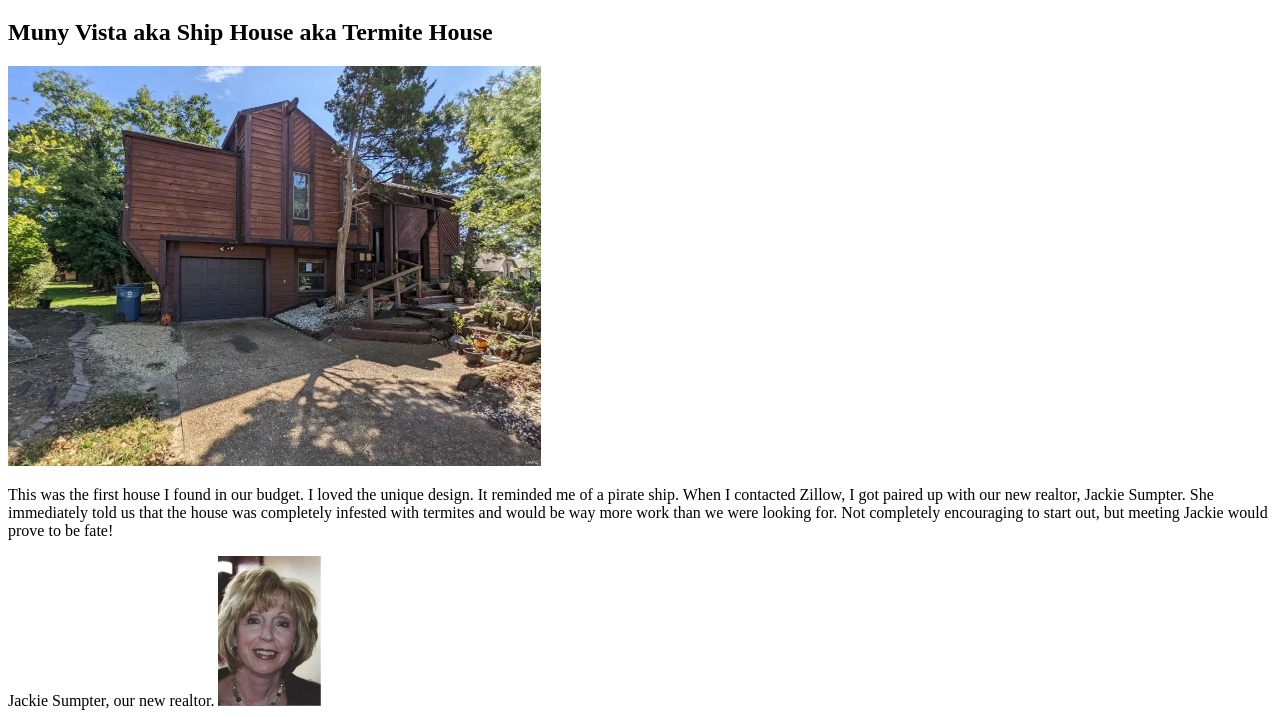
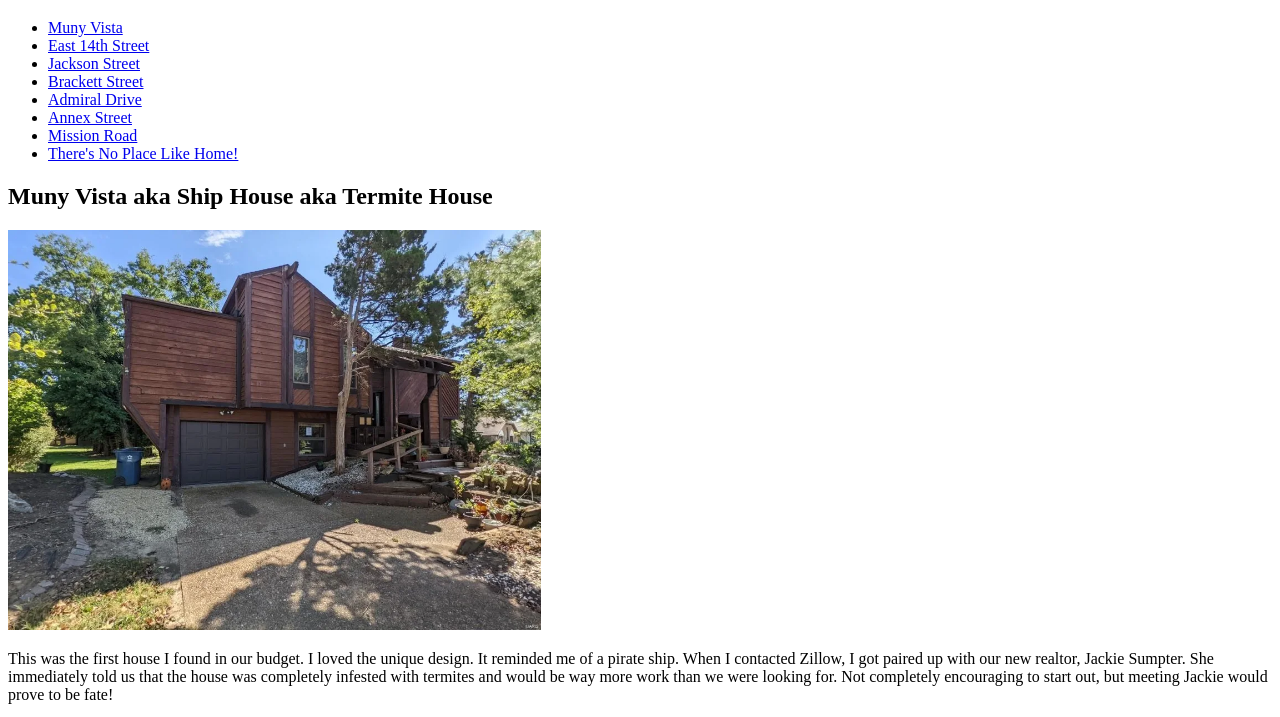
Before and after one commit to ha-x-3/html-me-something, a website: page index.html in a window 1280 px wide. Shown: the part 61-778 px from the top of the page. Drawn offline with Linux system fonts and the light colour scheme.

Commit message:
Added unordered list with links

```diff
--- a/index.html
+++ b/index.html
@@ -7,13 +7,22 @@
       <!-- Write your HTML in this file! -->
       <header>
          <h1>Our Home Buying Journey</h1>
-         <ul></ul>
+         <ul>
+          <li><a href="#muny-vista">Muny Vista</a></li>
+          <li><a href="#e-14th">East 14th Street</a></li>
+          <li><a href="#jackson">Jackson Street</a></li>
+          <li><a href="#brackett">Brackett Street</a></li>
+          <li><a href="#admiral">Admiral Drive</a></li>
+          <li><a href="#annex">Annex Street</a></li>
+          <li><a href="#mission">Mission Road</a></li>
+          <li><a href="#home">There's No Place Like Home!</a></li>
+         </ul>
 
        </header>
        <main>
          <article>
            <section>
-             <h2>Muny Vista aka Ship House aka Termite House</h1>
+             <h2 id="muny-vista">Muny Vista aka Ship House aka Termite House</h1>
              <img src="img/munyVista.jpg" alt="Muny Vista House" height="400px">
              <p>This was the first house I found in our budget. I loved the unique design. It reminded me of a pirate ship. When I contacted Zillow, I got paired up with our new realtor, Jackie Sumpter. She immediately told us that the house was completely infested with termites and would be way more work than we were looking for. Not completely encouraging to start out, but meeting Jackie would prove to be fate!</p>
              <aside>Jackie Sumpter, our new realtor.
@@ -21,37 +30,37 @@
              </aside>
            </section>
            <section>
-             <h2>East 14th Street aka The Smelly House</h2>
+             <h2 id="e-14th">East 14th Street aka The Smelly House</h2>
              <img src="img/east14th.jpg" alt="E 14th House" height="400px">
              <p>Here is where we finally met Jackie in person after only talking on the phone. I loved the house's vintage feel but there were a ton of red flags in the pictures. It turned out to be a rainy day so I expected it to be a bit musty since it had an original 1800's basement. When we got inside it didn't look terrible, but the smell was so overpowering that we only spent about 3 minutes inside. We spent the next half hour getting to know each other standing in the freezing rain outside rather than stand in the stench. Needless to say, next...</p>
            </section>
            <section>
-             <h2>Jackson Street aka Popsicle House</h2>
+             <h2 id="jackson">Jackson Street aka Popsicle House</h2>
              <img src="img/jacksonSt.jpg" alt="Jackson St House" height="400px">
              <p>This house still makes me sad. It had such charm and potential. However, as soon as we entered there was an old popsicle stick stuck to the floor and dirty laundry all over (I didn't expect HGTV shown houses in this market but come on!). The whole house was neglected and abused from start to finish. A good craftsman could really make this house sing, but it was so obviously not maintained we just couldn't take the risk. </p>
            </section>
            <section>
-             <h2>Brackett Street aka It <em>Could</em> Work I Guess...</h2>
+             <h2 id="brackett">Brackett Street aka It <em>Could</em> Work I Guess...</h2>
              <img src="img/brackettSt.jpg" alt="Brackett St House" height="400px">
              <p>This house was being rehabbed by the current owner who was doing a descent job. It still needed lots of TLC but it technically checked all our boxes. The real deal-breaker was the neighborhood. If I could have picked this house up and moved it somewhere else, we may have tried to make it work. More importantly, this is where Jackie mentions a house that might be perfect for us that she will be selling for a friend's family soon (stay tuned!).</p>
            </section>
            <section>
-             <h2>Admiral Drive aka Not the Neighborhood For Us</h2>
+             <h2 id="admiral">Admiral Drive aka Not the Neighborhood For Us</h2>
              <img src="img/admiralDr.jpg" alt="Admiral Dr House" height="400px">
              <p>As soon as we turned on this street we knew the neighborhood was probably not going to work. To make things more awkward, it was for sale by owner so I had to be careful to keep my thoughts to myself. Again, the house itself could technically work as it checked all the boxes but one of the major reasons for moving was for a quieter neighborhood. Next...</p>
            </section>
            <section>
-             <h2>Annex St aka Definitely Haunted But That Barn!</h2>
+             <h2 id="annex">Annex St aka Definitely Haunted But That Barn!</h2>
              <img src="img/annexSt.jpg" alt="Annex St House" height="400px">
              <p>This house was one bedroom short but it had been completely rehabbed and had a huge 2.5 story barn that had the potential to be converted into the missing workspace we need at home. It was most definitely haunted but it had so much charm. When we got in the barn it was clear that it would take way too much money to make it safe for computer equipment. Since we got done with this house early, Jackie asked her friend if we could pop in to see the house she had in mind for us and they were available!</p>
            </section>
            <section>
-             <h2>Mission Rd aka Could This Really Be It??</h2>
+             <h2 id="mission">Mission Rd aka Could This Really Be It??</h2>
              <img src="img/missionRd.jpg" alt="Mission Rd House" height="400px">
              <p>We hadn't planned to go here and it was still full of the previous owner's things but it was clear the second we walked in that we wanted this house. By the time we got to the finished basement, we were downright giddy. We found our house! They only problem, it's not for sale yet.We waited for what seemed like an eternity until they were finally ready to talk about a contract. I was terrified they would take it to market and we would lose it. There was also a cash buyer interested. We were eventually able to make an offer that avoided the house going to market (avoiding any possible bidding wars), that was only slightly over my planned budget.</p>
            </section>
            <section>
-             <h2>&hearts; There's No Place Like Home! &hearts;</h2>
+             <h2 id="home">&hearts; There's No Place Like Home! &hearts;</h2>
              <img src="img/home.jpg" alt="Closing Day At Mission Rd" height="400px">
              <p>The owner's asked for a 45 day closing to get all the belongings cleaned out and during the mortgage process, we discovered the house is on a super high-risk flood plain. We were apprehensive to celebrate in case something fell through. But sure enough, closing day came and everything went off without a hitch! We got the keys by 10:30am and immediately came to get to work. By the next Friday, we were staying here! We still have a million projects to tackle but we are beyond happy! There's just no place like home!</p>
            </section>
```
